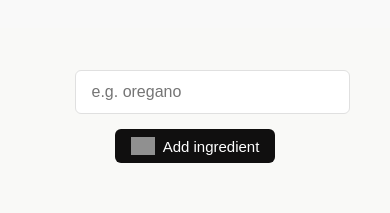
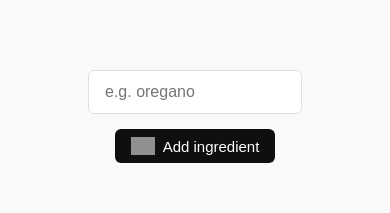
Before and after one commit to blip9/Chef-s-Hug, a React (Vite) app: page / in a window 390 px wide. Shown: the part 584-797 px from the top of the page. Built offline with nearby package versions, Linux system fonts and the light colour scheme; grey boxes are pictures that could not be loaded.

Commit message:
fixed footer gap 2nd

```diff
--- a/src/index.css
+++ b/src/index.css
@@ -2,6 +2,7 @@
   min-height: 100vh;
   display: flex;
   flex-direction: column;
+  overflow-x: hidden;
 }
 *{
   margin:0;
@@ -77,6 +78,7 @@ header{
   gap: 10px;
   padding: 3px;
   box-shadow: 0 2px 4px rgba(0, 0, 0, 0.1);
+  width: 100vw;
 }
 header>img{
   width: 80px;
@@ -145,7 +147,7 @@ ul {
   display: flex;
   flex-direction: column;
   gap: 12px;
-  width: 100%;
+  width: 90%;
   max-width: 400px;
   margin: 0 auto;
   padding: 0 20px;
@@ -163,6 +165,7 @@ li {
   border-radius: 6px;
   box-shadow: 0 2px 4px rgba(0, 0, 0, 0.1);
   transition: transform 0.2s ease, box-shadow 0.2s ease;
+  width:90%;
 }
 
 li:hover {
@@ -468,6 +471,7 @@ li img:hover {
 
 /* Mobile First Media Queries */
 @media screen and (max-width: 480px) {
+
   header > img {
     width: 50px;
   }
@@ -487,13 +491,16 @@ li img:hover {
 
   form {
     flex-direction: column;
+    justify-content: center;
+    align-items: center;
     height: auto;
-    padding: 0 1rem;
+    padding: 0px;
   }
+
 
   .inputIngredients {
     width: 100%;
-    max-width: none;
+    max-width: 180px;
   }
 
   .recipe-card {
@@ -506,6 +513,7 @@ li img:hover {
 
   .ingredients-list {
     grid-template-columns: 1fr;
+    width: 90%;
   }
 
   .footer-content {
```
